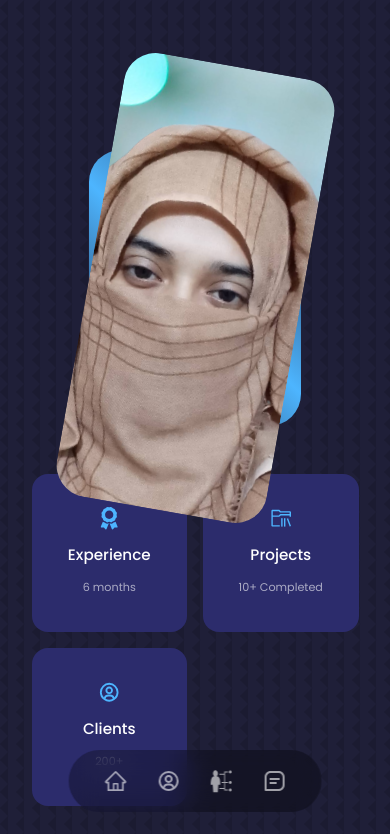
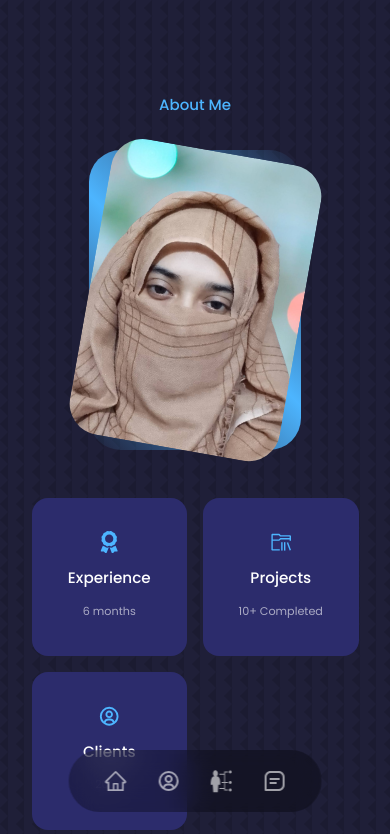
Before and after one commit to Nijumdip/portfolio-1, a React (Create React App) app: page /about in a window 390 px wide. Shown: the top 834 px of the page. Built offline with nearby package versions, Linux system fonts and the light colour scheme.

Commit message:
all done alhamdulillah

```diff
--- a/src/Components/About/About.css
+++ b/src/Components/About/About.css
@@ -17,6 +17,7 @@
   place-items: center;
 }
 .about_me-image {
+  height: 450px;
   border-radius: 2rem;
   overflow: hidden;
   transform: rotate(10deg);
@@ -78,6 +79,9 @@
     width: 65%;
     margin: 0 auto 3rem;
   }
+  .about_me-image {
+    height: 300px;
+  }
   .about_cards {
     grid-template-columns: 1fr 1fr;
     gap: 1rem;
--- a/src/Components/About/About.js
+++ b/src/Components/About/About.js
@@ -12,7 +12,7 @@ const About = () => {
       <div className="container about_container">
         <div className="about_me">
           <div className="about_me-image">
-            <img src={ME} height= "450px" alt="about me" />
+            <img src={ME}  alt="about me" />
         </div>
         </div>
 
--- a/src/index.css
+++ b/src/index.css
@@ -95,6 +95,7 @@ img{
     display: block;
     width: 100%;
     object-fit: cover;
+    height: 100%;
 }
 
 
```
